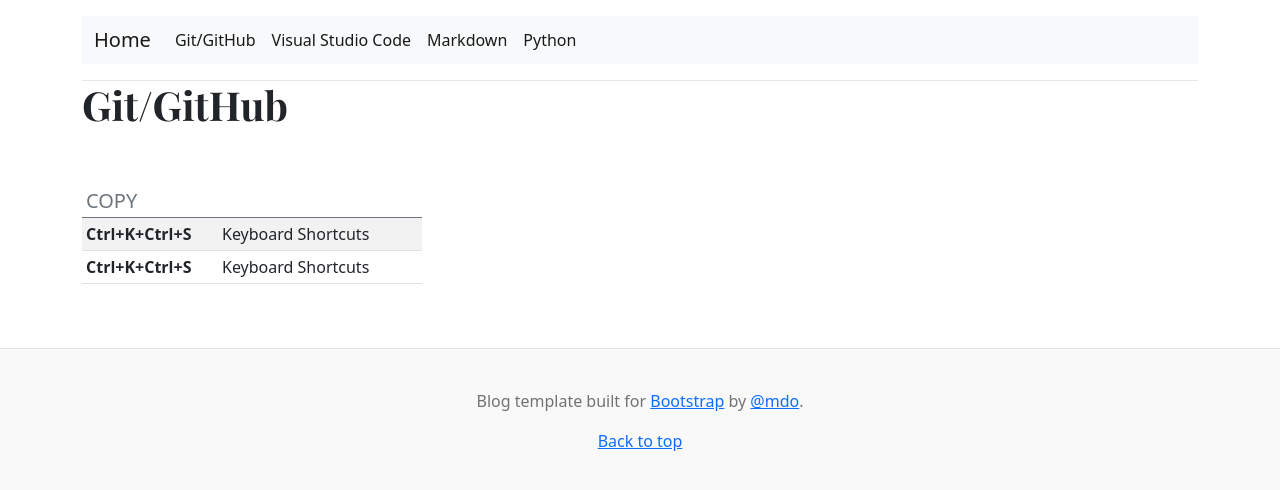
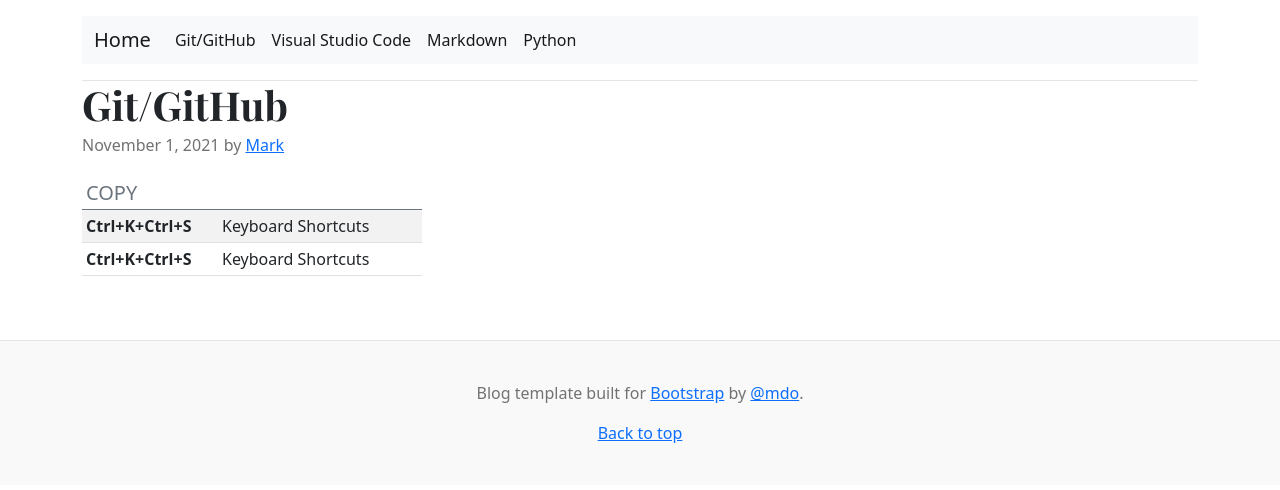
Before and after one commit to ConradoAlmeida/cheatsheets, a Jekyll site: the page built from git-cheat.html, in a window 1280 px wide. Shown: the top 490 px of the page. Built offline with Jekyll 4.4.1, drawn with Linux system fonts in a browser that asks for light colours.

Commit message:
Update git-cheat.html

```diff
--- a/git-cheat.html
+++ b/git-cheat.html
@@ -2,20 +2,22 @@
 layout: default
 ---
 
-<h1>Git/GitHub</h1>
+
 
 
 {% assign dados = site.data.store-data | where:"grupo","Git/GitHub" %}
 
 {% assign dados2 = dados | group_by:"categoria" %}
 
-
+<div class="col-md-4">
+ <article class="blog-post">
+          <h2 class="blog-post-title">Git/GitHub</h2>
+        <p class="blog-post-meta">November 1, 2021 by <a href="#">Mark</a></p>
 {% for dado in dados2 %}
 
 
 
-<div class="col-md-4">
- <article class="blog-post">
+
   <table class="table table-striped table-sm">
     <thead>
       <tr>
```
